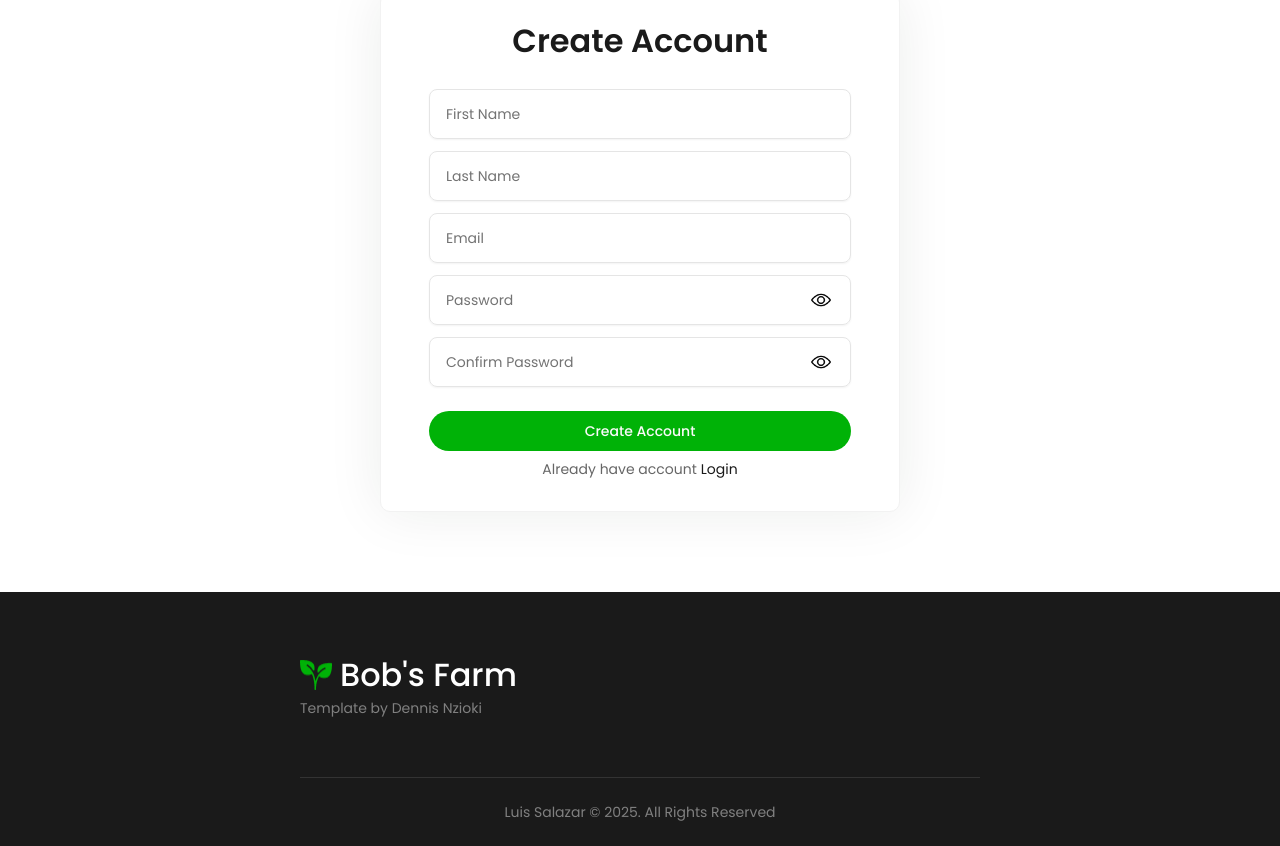
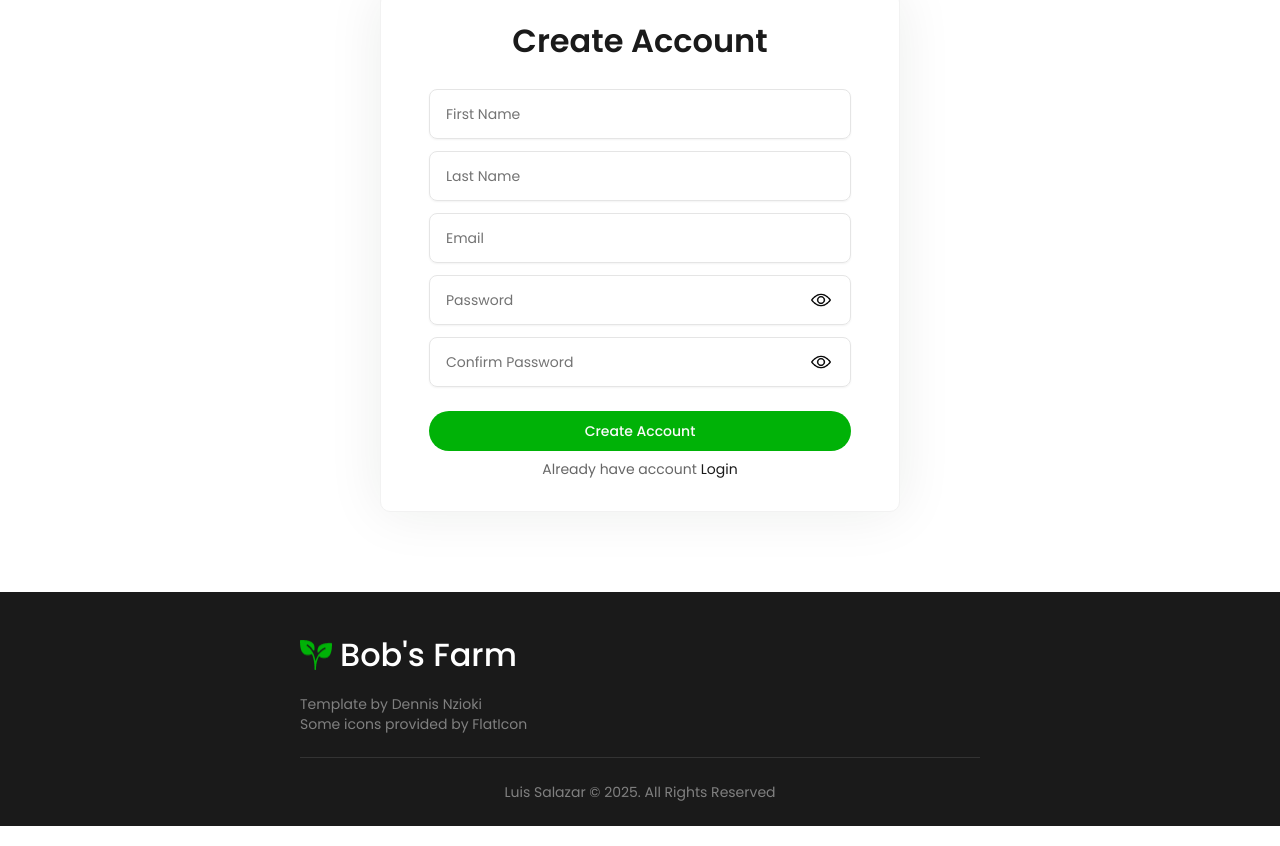
Before and after one commit to luisSalazar8/corn-store, a React (Vite) app in the folder frontend/: page /register in a window 1280 px wide. Shown: the part 280-1126 px from the top of the page. Built offline with nearby package versions, Linux system fonts and the light colour scheme; no server answers.

Commit message:
fix: improved message

```diff
--- a/frontend/src/features/Footer.tsx
+++ b/frontend/src/features/Footer.tsx
@@ -2,13 +2,14 @@ import Icon from "../assets/images/Icon.png";
 
 const Footer = () => {
   return (
-    <footer className="bg-gray-footer px-75 text-gray-footer-letters text-sm pt-15">
-      <div className="pb-15">
+    <footer className="bg-gray-footer px-75 text-gray-footer-letters text-sm pt-10">
+      <div className="pb-6">
         <div className="flex items-center gap-2">
           <img src={Icon} alt="logo" className="size-[32px]" />
           <span className="text-3.5xl text-white font-medium">Bob's Farm</span>
         </div>
-        <div>Template by Dennis Nzioki</div>
+        <div className="mt-4">Template by Dennis Nzioki</div>
+        <div>Some icons provided by FlatIcon  </div>
       </div>
       <div className="text-center py-6 shadow-footer">
         Luis Salazar © 2025. All Rights Reserved
--- a/frontend/src/features/products/GetPurchasedTotal.tsx
+++ b/frontend/src/features/products/GetPurchasedTotal.tsx
@@ -71,8 +71,9 @@ const GetPurchasedTotal = ({ id, name }: GetPurchasedTotalProps) => {
             </DialogTitle>
           </DialogHeader>
           <div className="flex items-center gap-2">
-            You’ve bought {amountBought} {amountBought > 1 ? "items" : "item"}
-            so far.
+            {`You’ve bought ${amountBought} ${
+              amountBought > 1 ? "items" : "item"
+            } so far.`}
           </div>
           <DialogFooter className="sm:justify-start">
             <DialogClose asChild>
```
